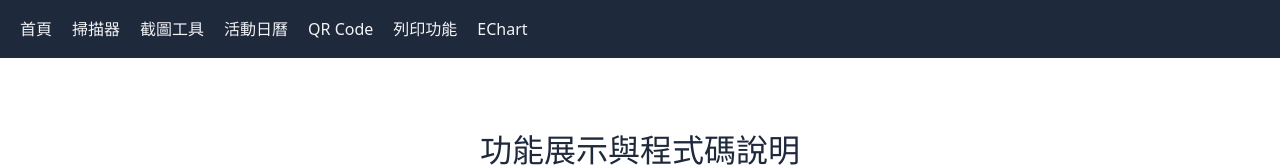
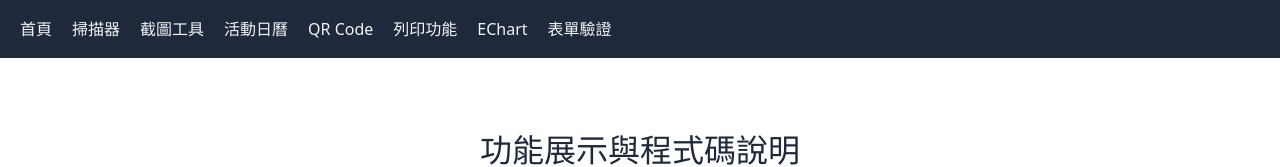
Before and after one commit to danny-sbr/library-explain, a Vue app: page / in a window 1280 px wide. Shown: the top 167 px of the page. Built offline with nearby package versions, Linux system fonts and the light colour scheme.

Commit message:
feat: 新增表單驗證連結至 DefaultLayout
- 在 DefaultLayout.vue 中新增指向 VeeValidate 的連結，提升用戶對表單驗證功能的可見性。

```diff
--- a/src/layout/DefaultLayout.vue
+++ b/src/layout/DefaultLayout.vue
@@ -9,6 +9,7 @@ const links = [
   { to: '/qrcode', text: 'QR Code' },
   { to: '/print-js', text: '列印功能' },
   { to: '/echart', text: 'EChart' },
+  { to: '/vee-validate', text: '表單驗證' },
 ]
 </script>
 
```
